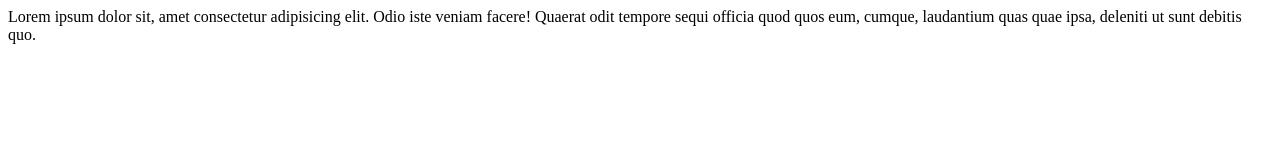
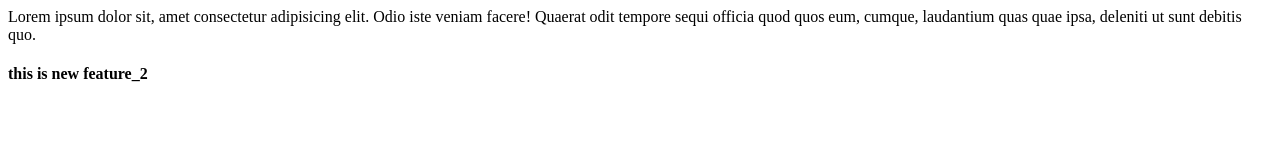
Before and after one commit to Ganesh-ai776/localRapo, a plain HTML site: page index.html in a window 1280 px wide. Drawn offline with Linux system fonts and the light colour scheme.

Commit message:
add new feature

```diff
--- a/index.html
+++ b/index.html
@@ -1,2 +1,4 @@
 
     <p>Lorem ipsum dolor sit, amet consectetur adipisicing elit. Odio iste veniam facere! Quaerat odit tempore sequi officia quod quos eum, cumque, laudantium quas quae ipsa, deleniti ut sunt debitis quo.</p>
+
+<h4>this is new feature_2</h4>
```
